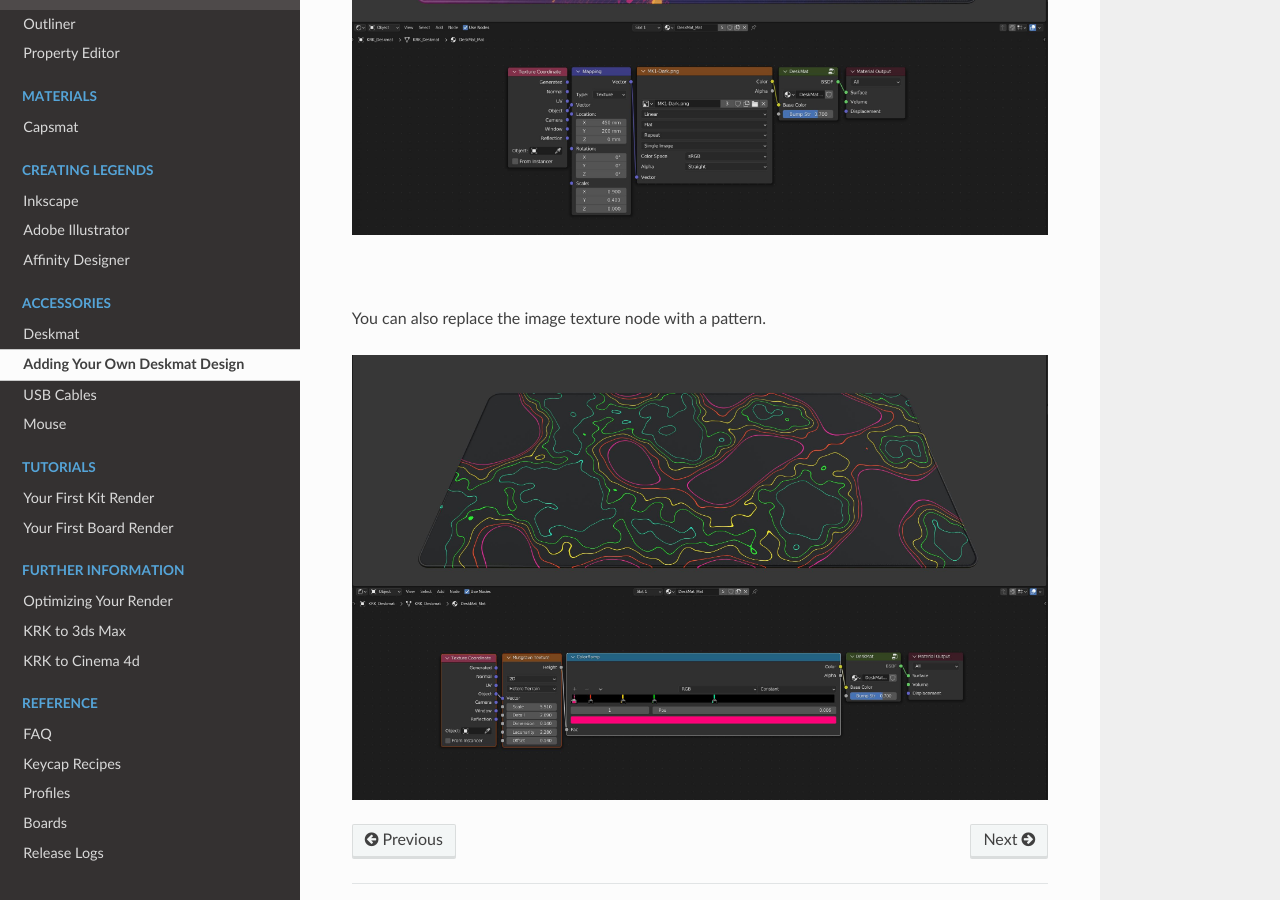
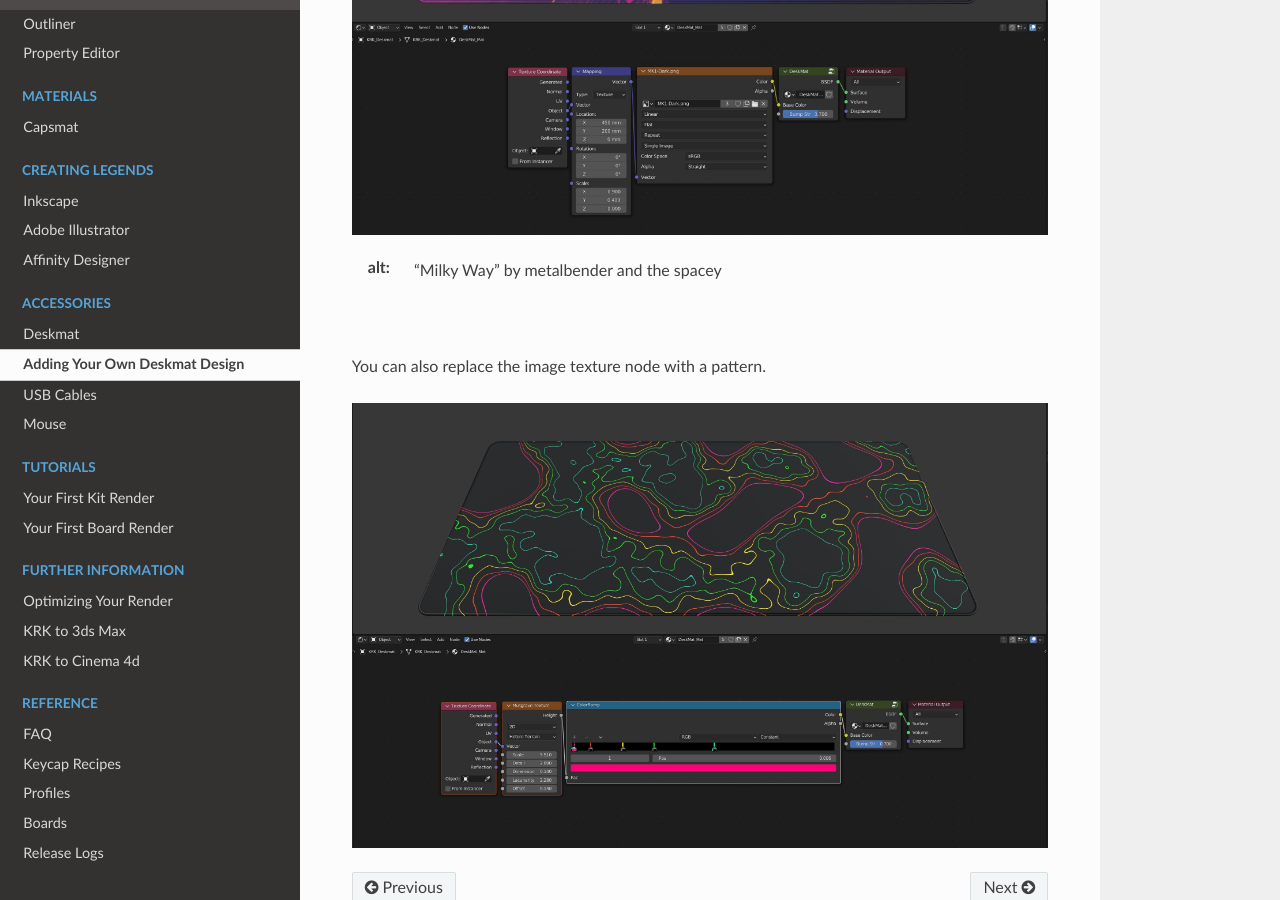
Before and after one commit to imperfectlink/KeyboardRenderKit, a Sphinx documentation site: the page built from docs/source/deskmat_custom.rst, in a window 1280 px wide and 900 px high, scrolled down 2258 px. Built offline with Sphinx 7.4.7 and the Read the Docs theme 2.0.0, drawn with Linux system fonts in a browser that asks for light colours.

Commit message:
Update deskmat_custom.rst

```diff
--- a/docs/source/deskmat_custom.rst
+++ b/docs/source/deskmat_custom.rst
@@ -22,6 +22,7 @@
 If you prefer to use another size image, make sure to set the position in the mapping node to half the deskmat size and the scale to the size in meters.
 
 .. image:: img/Deskmat_Image.jpg
+:alt: "Milky Way" by metalbender and the spacey
 
 |
 
```
